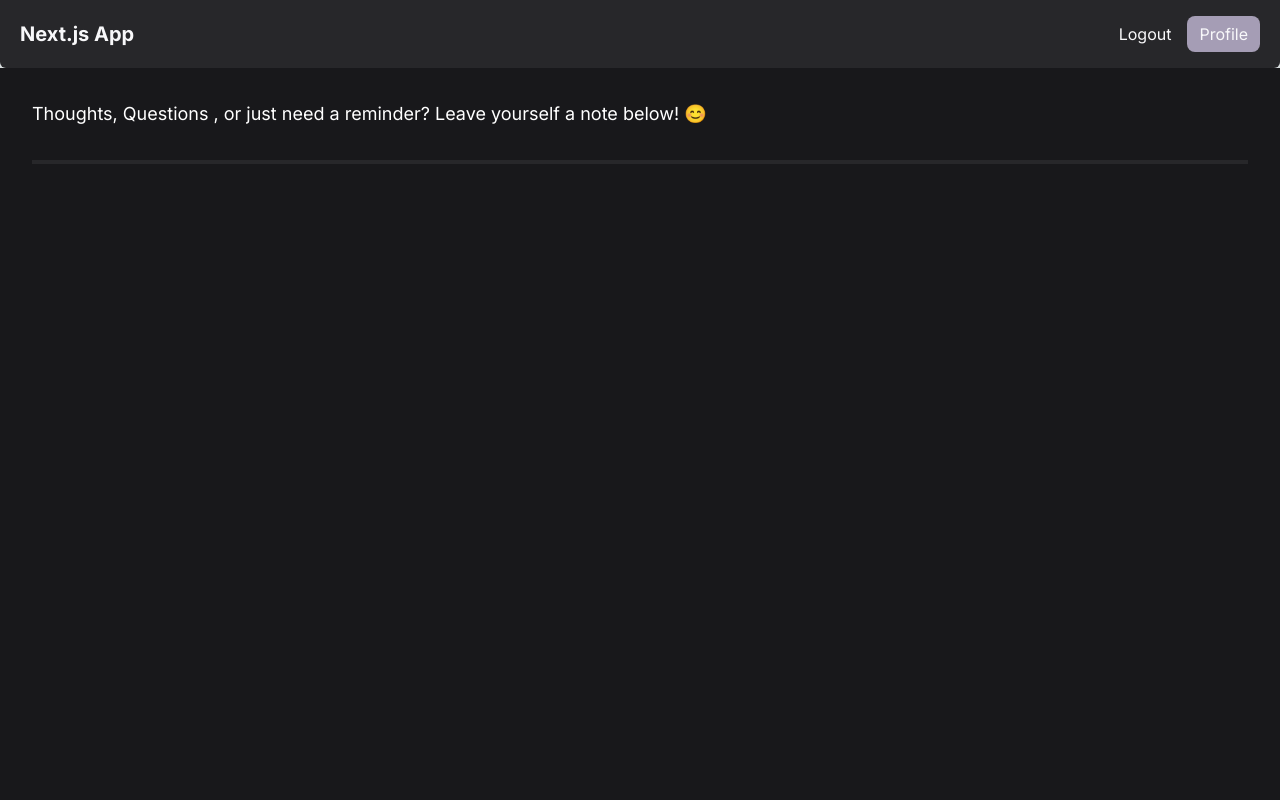
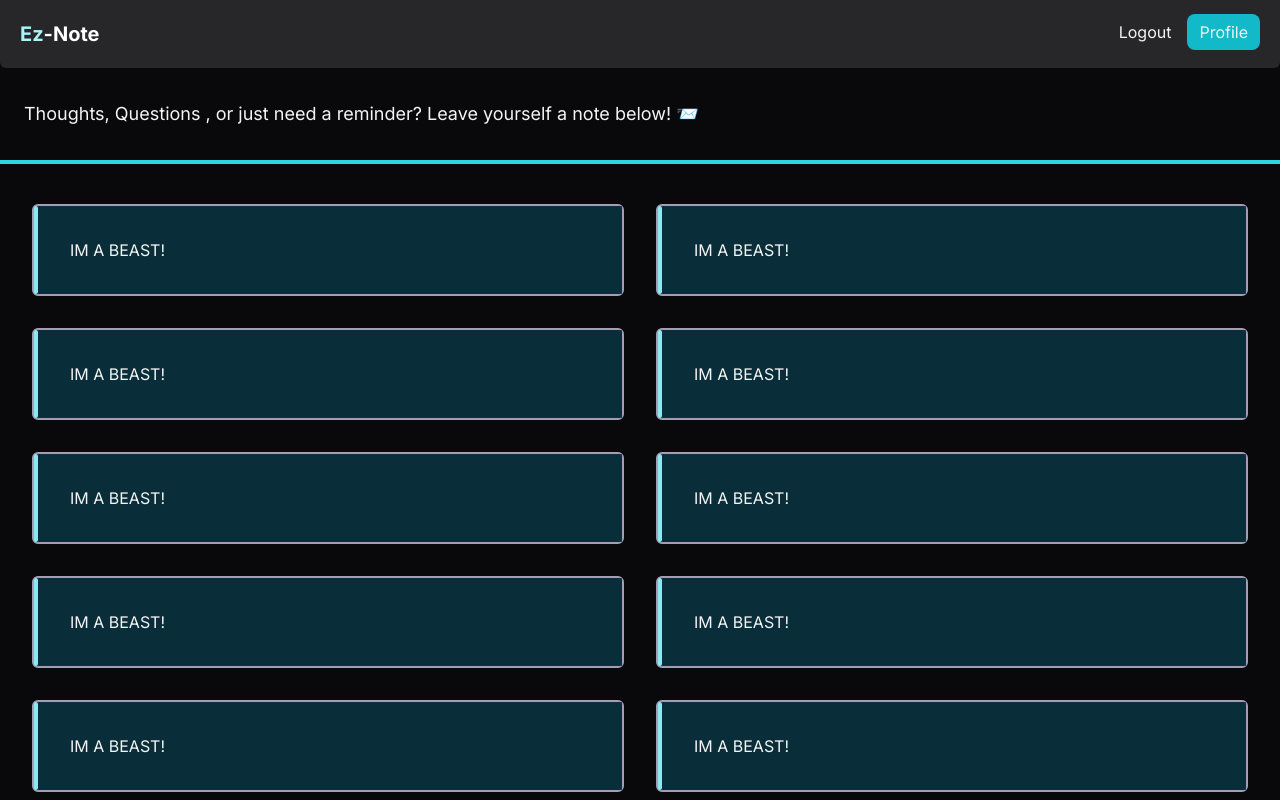
Before and after one commit to limeiscool/next-appwrite-tut, a Next.js app: page / in a window 1280 px wide. Shown: the top 800 px of the page. Built offline with nearby package versions, Linux system fonts and the light colour scheme.

Commit message:
feat: theme and layout chagnes/ ready for home data

```diff
--- a/package.json
+++ b/package.json
@@ -3,7 +3,7 @@
   "version": "0.1.0",
   "private": true,
   "scripts": {
-    "dev": "next dev",
+    "dev": "next dev --turbo",
     "build": "next build",
     "start": "next start",
     "lint": "next lint"
--- a/src/app/layout.tsx
+++ b/src/app/layout.tsx
@@ -18,12 +18,8 @@ export default function RootLayout({
   return (
     <html lang="en">
       <body className={inter.className}>
-        <div className="text-rum-50 min-h-screen grid grid-rows-[auto_1fr]">
-          <NavBar />
-          <div className="bg-zinc-900 flex justify-center align-middle">
-            {children}
-          </div>
-
+        <div className="bg-zinc-950">
+          {children}
         </div>
       </body>
     </html>
--- a/src/app/login/page.tsx
+++ b/src/app/login/page.tsx
@@ -39,7 +39,7 @@ export default function LoginPage() {
   }, [user])
 
   return (
-    <div className="flex flex-col items-center justify-center py-2">
+    <div className="bg-zinc-950 min-h-screen flex flex-col items-center justify-center py-2">
       <h1>Login</h1>
       <hr />
       <label htmlFor="email">email</label>
--- a/src/app/page.tsx
+++ b/src/app/page.tsx
@@ -1,5 +1,6 @@
 "use client";
 
+import NavBar from "@/components/NavBar";
 
 
 
@@ -8,11 +9,26 @@
 export default function Home() {
 
   return (
-    <div className="w-screen px-8">
-        <p className="text-lg text-white py-8">
-          Thoughts, Questions , or just need a reminder? Leave yourself a note below! 😊
+   <div className="text-zinc-100 min-h-screen">
+    <NavBar />
+    <div className="">
+        <p className="text-lg py-8 px-6 flex flex-col justify-center">
+          Thoughts, Questions , or just need a reminder? Leave yourself a note below! 📨
         </p>
-        <div className="bg-zinc-800 h-1" />
+        <div className="h-1 bg-spray-400 shadow-spray-200" />
+        <div className="flex justify-center items-center h-full px-8 py-10">
+          <div className="w-screen grid grid-cols-2 gap-8 items-center">
+            {Array.from({length: 20}).map((_, i) => {
+              return (
+                <div key={i} className="border-2 rounded-md border-rum-500 flex">
+                  <div className="w-1 rounded bg-spray-300" />
+                  <div className="p-8 bg-spray-950/85 w-full">IM A  BEAST!</div>
+                </div>
+              )
+            })}
+          </div>
+        </div>
     </div>
+   </div>
   );
 }
--- a/src/app/profile/page.tsx
+++ b/src/app/profile/page.tsx
@@ -1,4 +1,5 @@
 "use client";
+import NavBar from "@/components/NavBar";
 import axios from "axios";
 import Link from "next/link";
 import { useRouter } from "next/navigation";
@@ -28,6 +29,8 @@ export default function ProfilePage() {
     setdata(res.data.profile._id);
   }
   return (
+    <div className="min-h-screen">
+    <NavBar />
     <div className="flex flex-col items-center justify-center py-2">
       <h1>Profile</h1>
       <hr />
@@ -46,5 +49,6 @@ export default function ProfilePage() {
       className={"bg-blue-500 mt-2 hover:bg-blue-700" + "text-white font-bold py-1 px-4 rounded"}>Logout</button>
       <Toaster />
     </div>
+    </div>
   )
 }
--- a/src/components/NavBar.tsx
+++ b/src/components/NavBar.tsx
@@ -22,16 +22,16 @@ export default function NavBar() {
   }
   return (
 
-      <nav className="bg-zinc-800 py-5 flex justify-center align-middle rounded-b-md">
-        <div className="flex justify-between items-center w-screen px-5">
+      <nav className="bg-zinc-800 py-5 rounded-b-md flex items-center justify-center">
+        <div className="flex justify-between px-5 w-full">
           <div className="text-white font-bold text-xl">
-            <Link href="/" className="text-rum-50 hover:text-rum-200">
-            Next.js App
+            <Link href="/" className="hover:text-spray-200">
+            <span className="text-spray-200">Ez</span>-Note
             </Link>
           </div>
           <div>
-            <button onClick={logout} className="text-rum-50 hover:text-gray-200">Logout</button>
-            <Link href="/profile" className="text-rum-50 ml-4 rounded-lg py-2 px-3 bg-rum-500 hover:bg-rum-600">Profile</Link>
+            <button onClick={logout} className="hover:text-gray-200">Logout</button>
+            <Link href="/profile" className="ml-4 rounded-lg py-2 px-3 bg-spray-500 hover:bg-spray-600">Profile</Link>
             <Toaster />
           </div>
         </div>
--- a/tailwind.config.ts
+++ b/tailwind.config.ts
@@ -27,7 +27,19 @@ const config: Config = {
             '900': '#584f63',
             '950': '#393441',
         },
-
+        'spray': {
+        '50': '#edfefe',
+        '100': '#d2fbfb',
+        '200': '#aaf4f7',
+        '300': '#84edf3',
+        '400': '#2dd6e3',
+        '500': '#11b9c9',
+        '600': '#1194a9',
+        '700': '#157789',
+        '800': '#1a6070',
+        '900': '#1a505f',
+        '950': '#0b3541',
+        },
       },
     },
   },
```
